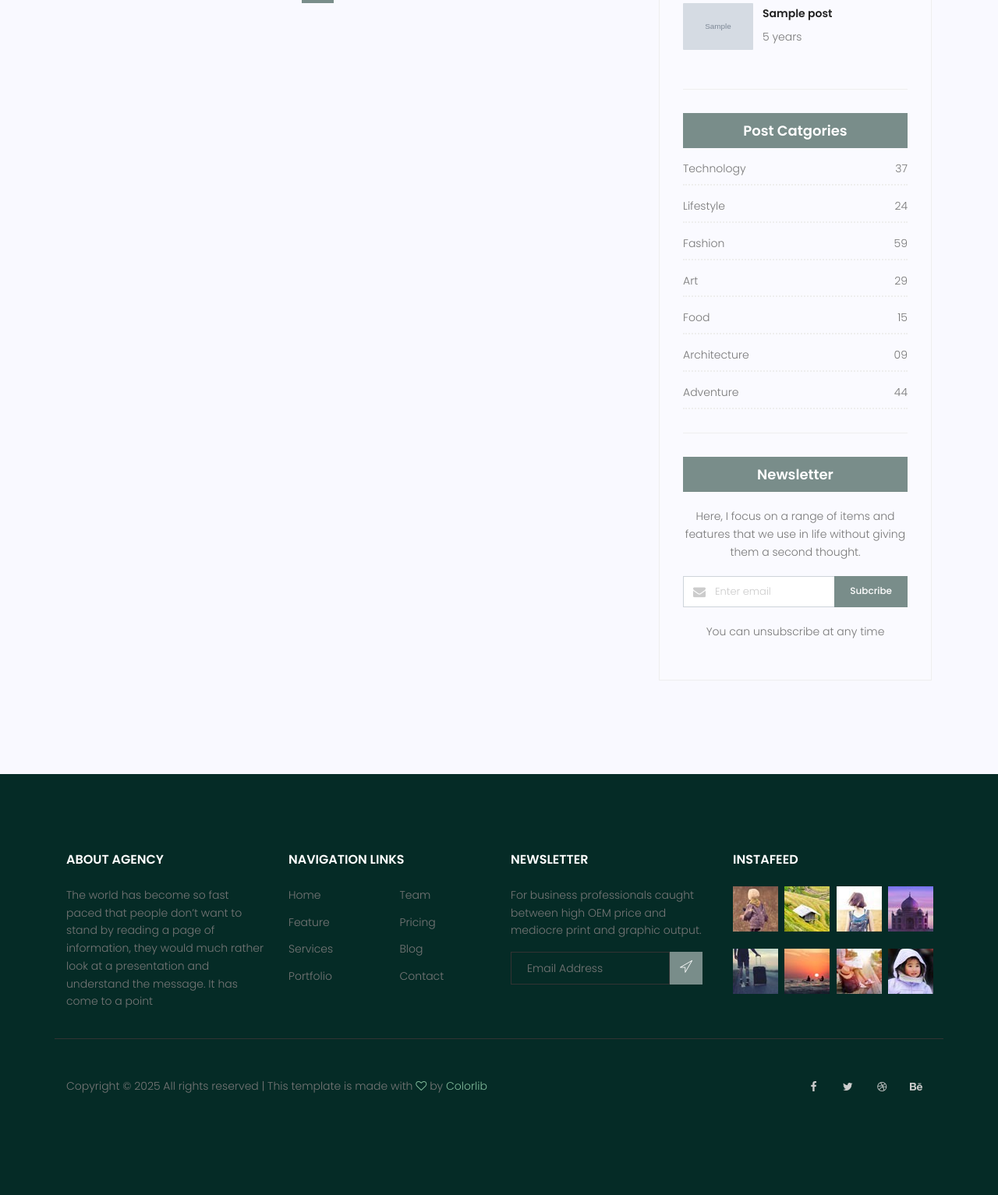
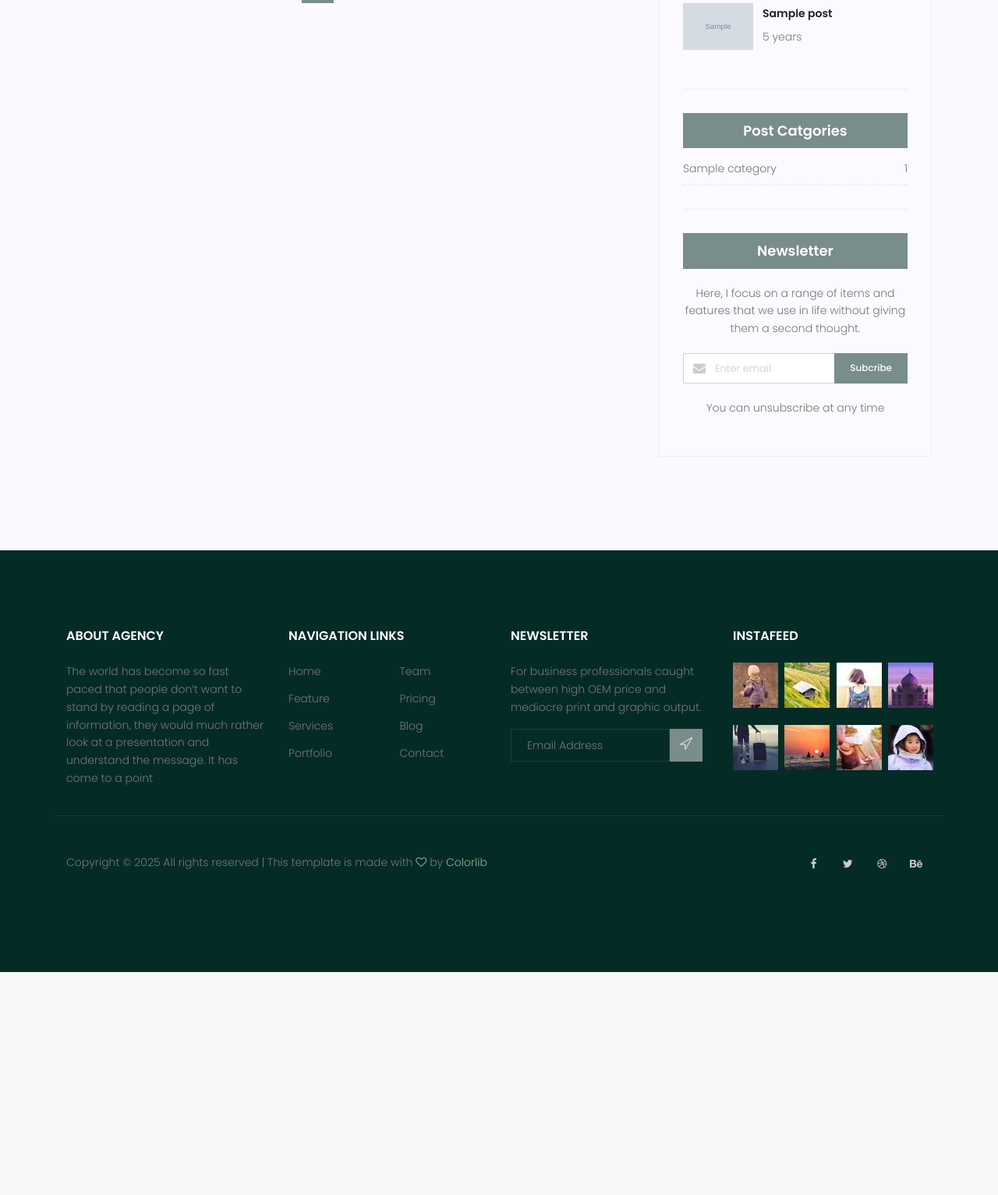
Before and after one commit to ibahar05/blog-practice, a Django app: page /blog/ in a window 1280 px wide. Shown: the part 1780-3313 px from the top of the page at 78% size. After the commit the page ends 3027 px from the top, so only its background shows below. Run offline with Django 5.2, Linux system fonts and the light colour scheme; tables that the repository leaves empty hold one stand-in row (values such as "Sample post"); grey boxes marked "Sample" are stand-in pictures; some libraries are stand-ins or nearby versions.

Commit message:
Filtering base on category

```diff
--- a/blogs/models.py
+++ b/blogs/models.py
@@ -8,9 +8,17 @@ from taggit.managers import TaggableManager
 
 class Category(models.Model):
     name = models.CharField(max_length=255)
+    slug = models.SlugField(max_length=255, unique=True, null=True, blank=True)
+
+    def save(self, *args, **kwargs):
+        if not self.slug:
+            self.slug = slugify(self.name)
+        super().save(*args, **kwargs)
 
     def __str__(self):
         return self.name
+
+#-----------------------------------------------------------------------------------------
 
 class Post(models.Model):
     """
--- a/blogs/templates/blogs/blog_category.html
+++ b/blogs/templates/blogs/blog_category.html
@@ -2,47 +2,13 @@
 <div class="single-sidebar-widget post-category-widget">
     <h4 class="category-title">Post Catgories</h4>
         <ul class="cat-list">
+          {% for cat in categories %}
             <li>
-                <a href="#" class="d-flex justify-content-between">
-                  <p>Technology</p>
-                  <p>37</p>
+              <a href="{% url 'blogs:category' cat.slug %}" class="d-flex justify-content-between">
+                <p>{{cat.name}}</p>
+                  <p>{{cat.post_count}}</p>
               </a>
             </li>
-              <li>
-                <a href="#" class="d-flex justify-content-between">
-                  <p>Lifestyle</p>
-                  <p>24</p>
-                </a>
-              </li>
-              <li>
-                <a href="#" class="d-flex justify-content-between">
-                  <p>Fashion</p>
-                  <p>59</p>
-                </a>
-              </li>
-              <li>
-                <a href="#" class="d-flex justify-content-between">
-                  <p>Art</p>
-                  <p>29</p>
-                </a>
-              </li>
-              <li>
-                <a href="#" class="d-flex justify-content-between">
-                  <p>Food</p>
-                  <p>15</p>
-                </a>
-              </li>
-              <li>
-                <a href="#" class="d-flex justify-content-between">
-                  <p>Architecture</p>
-                  <p>09</p>
-                </a>
-              </li>
-              <li>
-                <a href="#" class="d-flex justify-content-between">
-                  <p>Adventure</p>
-                  <p>44</p>
-                </a>
-              </li>
+          {% endfor %}
         </ul>
 </div>
--- a/blogs/templates/blogs/blog_home.html
+++ b/blogs/templates/blogs/blog_home.html
@@ -1,4 +1,4 @@
-{% extends "main/base.html" %} {% load static %} {% block content %}
+{% extends "main/base.html" %} {% load static %} {% block content %} {% load blog_tags%}
 
 <!-- start banner Area -->
 <section class="banner-area relative blog-home-banner" id="home">
@@ -171,7 +171,7 @@
 
           {% include "blogs/blog_popular_posts.html" %}
 
-          {% include "blogs/blog_category.html"%}
+          {% postcategory %}
 
           {% include "blogs/blog_newsletter.html" %}
 
--- a/blogs/templatetags/blog_tags.py
+++ b/blogs/templatetags/blog_tags.py
@@ -2,6 +2,10 @@ from django import template
 from blogs.models import *
 from django.utils.timesince import timesince
 from django.utils.timezone import now
+
+from django.db.models import Count, Q
+from blogs.models import Category
+
 
 register = template.Library()
 
@@ -10,10 +14,24 @@ def latestposts():
     posts=Post.objects.filter(status="published").order_by("published_date")[:2]
     return {"posts":posts}
 
-
+#-------------------------------------------------------------------------------------
 
 @register.filter
 def timesince_simple(value):
     if not value:
         return ""
     return timesince(value, now()).split(",")[0]
+
+#-------------------------------------------------------------------------------------
+
+@register.inclusion_tag("blogs/blog_category.html")
+def postcategory():
+    """
+    برمی‌گرداند همه‌ی دسته‌ها به همراه تعداد پست‌های منتشرشده در هر دسته.
+    """
+    categories = Category.objects.annotate(
+        post_count=Count('posts', filter=Q(posts__status='published')))
+
+
+
+    return {"categories": categories}
--- a/blogs/urls.py
+++ b/blogs/urls.py
@@ -6,5 +6,7 @@ app_name = "blogs"
 
 urlpatterns = [
     path("blog/",views.blog_home, name="blog_home"),
+    path("blog/category/<slug:slug>/",views.blog_home, name= "category"),
     path("blog/<slug:slug>/",views.blog_single, name="blog_single"),
+
 ]
--- a/blogs/views.py
+++ b/blogs/views.py
@@ -1,12 +1,21 @@
 from django.shortcuts import get_object_or_404, render
 from .models import *
 
-def blog_home(request):
+def blog_home(request, slug=None):
     posts=Post.objects.filter(status="published")
+
+    category = None
+
+    if slug:  # اگر slug دسته داده شده
+        category = get_object_or_404(Category, slug=slug)
+        posts = posts.filter(category=category)
     context={
-        "posts":posts
+        "posts":posts,
+        "category":category,
     }
     return render(request,"blogs/blog_home.html", context)
+
+#-------------------------------------------------------------------------------
 
 def blog_single(request, slug):
     post = get_object_or_404(Post, slug=slug, status="published")
```
Also changed, not shown: blogs/migrations/0003_category_slug.py (added), blogs/migrations/0004_alter_category_slug.py (added). Lines whose indentation alone changed are shown as unchanged.
